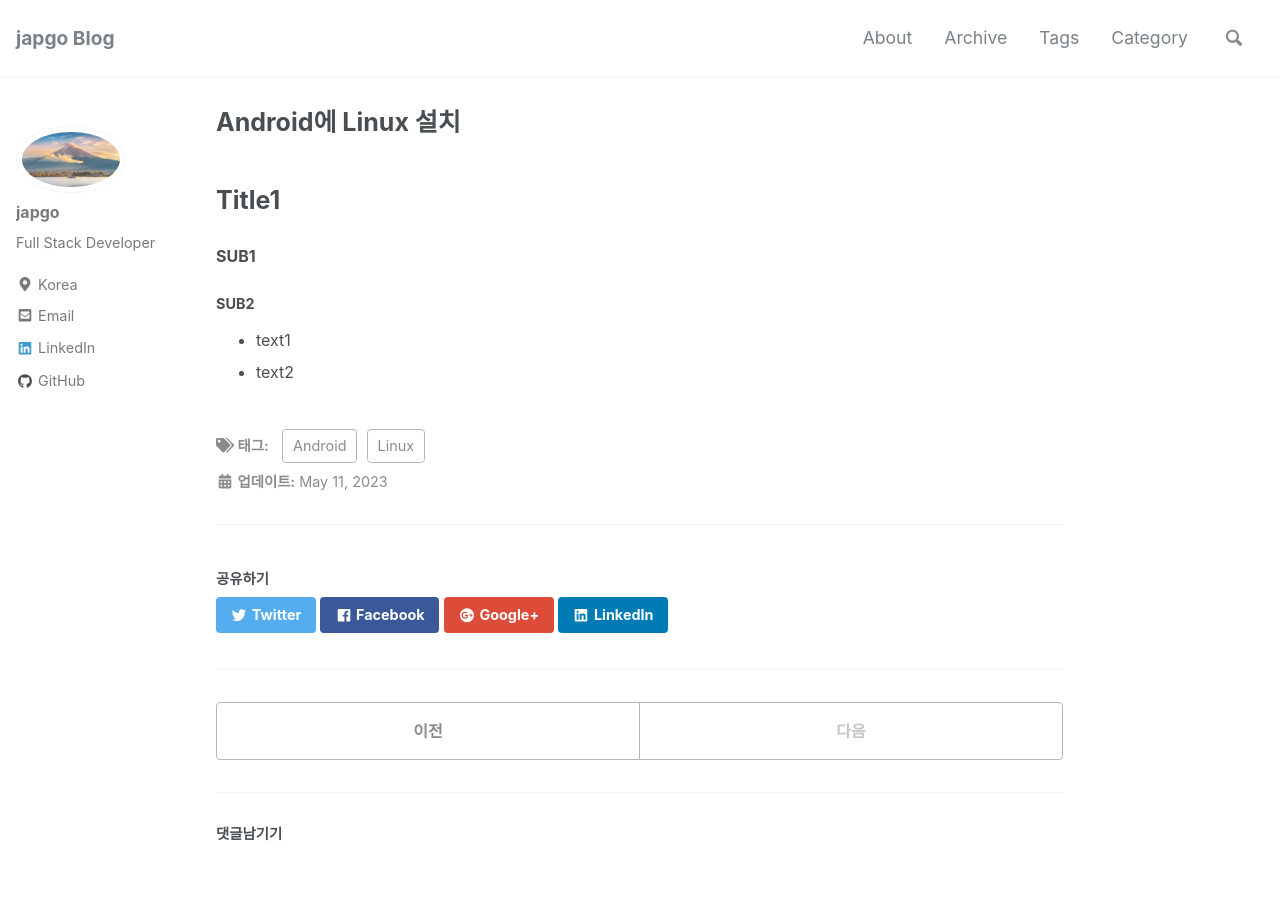
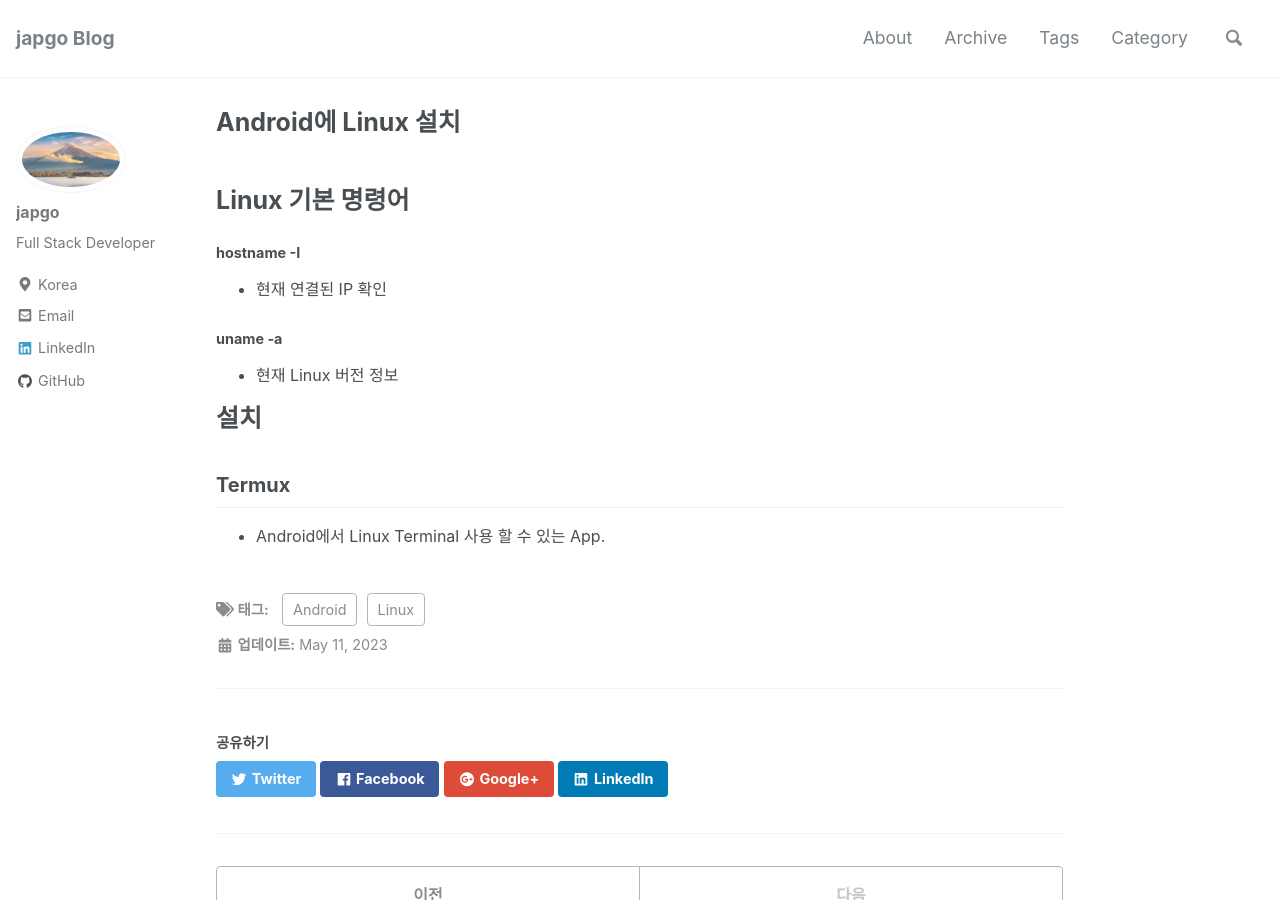
Before and after one commit to japgo/blog, a Jekyll site: the page built from _posts/2023-05-11-Android에 Linux 설치.md, in a window 1280 px wide and 900 px high. Built offline with Jekyll 4.4.1, drawn with Linux system fonts in a browser that asks for light colours; nearby versions of some CDN libraries; comment, search, counter and statistics services are not loaded.

Commit message:
post modify

```diff
--- a/_posts/2023-05-11-Android에 Linux 설치.md
+++ b/_posts/2023-05-11-Android에 Linux 설치.md
@@ -11,9 +11,14 @@ tags:
     - Linux
 ---
 
-# Title1
+# Linux 기본 명령어
+###### hostname -I
+* 현재 연결된 IP 확인
 
-### SUB1
-#### SUB2
-* text1
-* text2
+###### uname -a
+* 현재 Linux 버전 정보
+
+
+# 설치
+## Termux
+* Android에서 Linux Terminal 사용 할 수 있는 App.
```
